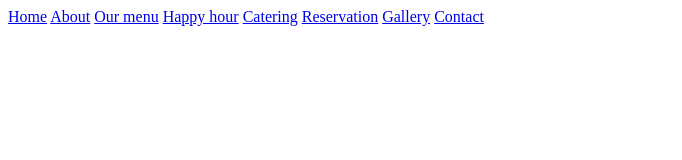
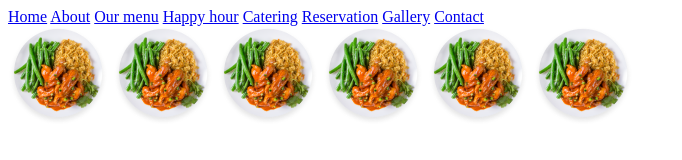
Before and after one commit to trevin-livele/ip2_streetfood_website, a plain HTML site: page index.html in a window 1280 px wide. Shown: the whole page, without its empty margins (0-682 px from the left). Drawn offline with Linux system fonts and the light colour scheme.

Commit message:
added the carot dishes images

```diff
--- a/index.html
+++ b/index.html
@@ -20,5 +20,13 @@
             <a href="#about">Contact</a>
           </div>
     </nav>
+    <div class="dishes-in-circle">
+        <img src="images1/image 5.png" alt="carot_dish">
+        <img src="images1/image 5.png" alt="carot_dish">
+        <img src="images1/image 5.png" alt="carot_dish">
+        <img src="images1/image 5.png" alt="carot_dish">
+        <img src="images1/image 5.png" alt="carot_dish">
+        <img src="images1/image 5.png" alt="carot_dish">
+      </div>
 </body>
 </html>
```
